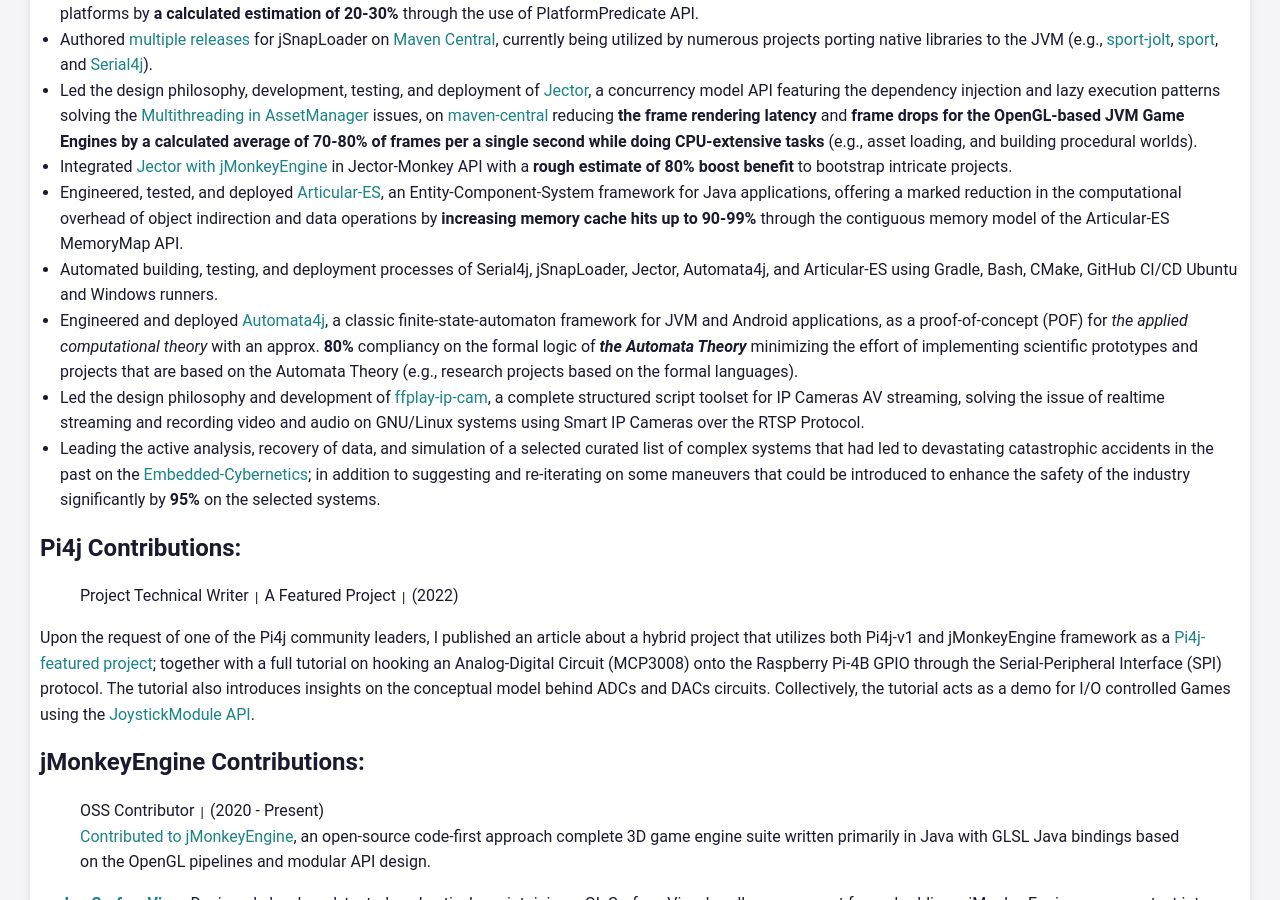
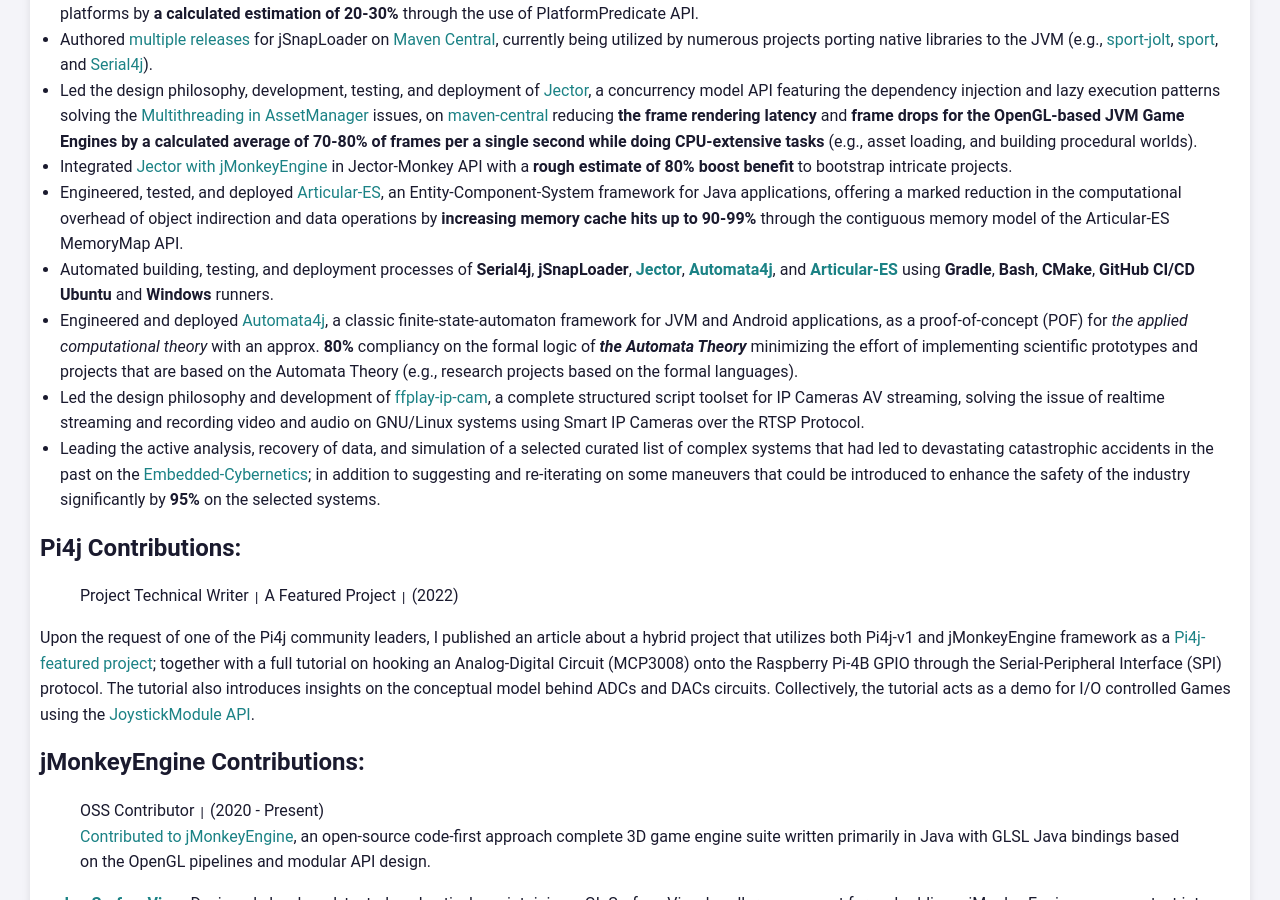
Before and after one commit to pavly-gerges/pavly-gerges, a Jekyll site: the page built from resume/index.md, in a window 1280 px wide and 900 px high, scrolled down 1524 px. Built offline with Jekyll 4.4.1, drawn with Linux system fonts in a browser that asks for light colours; our own code applies the rules of GitHub Pages for plain Markdown files; part of the change alters nothing that is shown.

```diff
--- a/resume/index.md
+++ b/resume/index.md
@@ -31,7 +31,7 @@ My long-term vision is to build an SDK Suite to bootstrap distributed simulation
 * Led the design philosophy, development, testing, and deployment of [Jector](https://github.com/Electrostat-Lab/Jector), a concurrency model API featuring the dependency injection and lazy execution patterns solving the [Multithreading in AssetManager](https://github.com/jMonkeyEngine/jmonkeyengine/issues/5) issues, on [maven-central](https://central.sonatype.com/artifact/io.github.software-hardware-codesign/jector/overview) reducing **the frame rendering latency** and **frame drops for the OpenGL-based JVM Game Engines by a calculated average of 70-80% of frames per a single second while doing CPU-extensive tasks** (e.g., asset loading, and building procedural worlds).
 * Integrated [Jector with jMonkeyEngine](https://www.youtube.com/watch?v=CjjXpxce37w) in Jector-Monkey API with a **rough estimate of 80% boost benefit** to bootstrap intricate projects.
 * Engineered, tested, and deployed [Articular-ES](https://github.com/Electrostat-Lab/Articular-ES), an Entity-Component-System framework for Java applications, offering a marked reduction in the computational overhead of object indirection and data operations by **increasing memory cache hits up to 90-99%** through the contiguous memory model of the Articular-ES MemoryMap API.
-* Automated building, testing, and deployment processes of Serial4j, jSnapLoader, Jector, Automata4j, and Articular-ES using Gradle, Bash, CMake, GitHub CI/CD Ubuntu and Windows runners.
+* Automated building, testing, and deployment processes of **Serial4j**, **jSnapLoader**, [**Jector**](https://central.sonatype.com/artifact/io.github.software-hardware-codesign/jector/overview), [**Automata4j**](https://central.sonatype.com/artifact/io.github.software-hardware-codesign/automata4j), and [**Articular-ES**](https://central.sonatype.com/artifact/io.github.software-hardware-codesign/articular-es) using **Gradle**, **Bash**, **CMake**, **GitHub CI/CD Ubuntu** and **Windows** runners.
 * Engineered and deployed [Automata4j](https://github.com/Electrostat-Lab/Automata4j), a classic finite-state-automaton framework for JVM and Android applications, as a proof-of-concept (POF) for _the applied computational theory_ with an approx. **80%** compliancy on the formal logic of **_the Automata Theory_** minimizing the effort of implementing scientific prototypes and projects that are based on the Automata Theory (e.g., research projects based on the formal languages).
 * Led the design philosophy and development of [ffplay-ip-cam](https://github.com/Electrostat-Lab/ffplay-ip-cam), a complete structured script toolset for IP Cameras AV streaming, solving the issue of realtime streaming and recording video and audio on GNU/Linux systems using Smart IP Cameras over the RTSP Protocol.
 * Leading the active analysis, recovery of data, and simulation of a selected curated list of complex systems that had led to devastating catastrophic accidents in the past on the [Embedded-Cybernetics](https://github.com/Electrostat-Lab/Embedded-Cybernetics/); in addition to suggesting and re-iterating on some maneuvers that could be introduced to enhance the safety of the industry significantly by **95%** on the selected systems.
```
